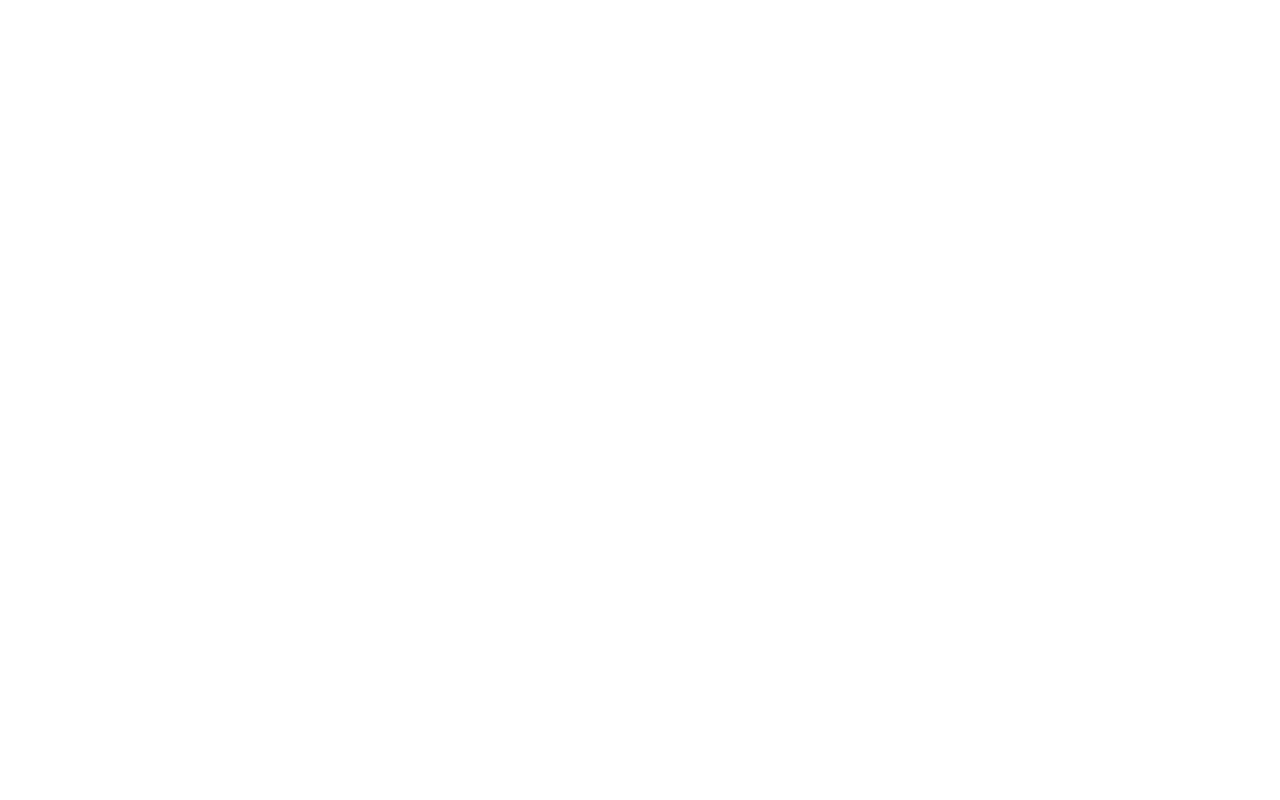
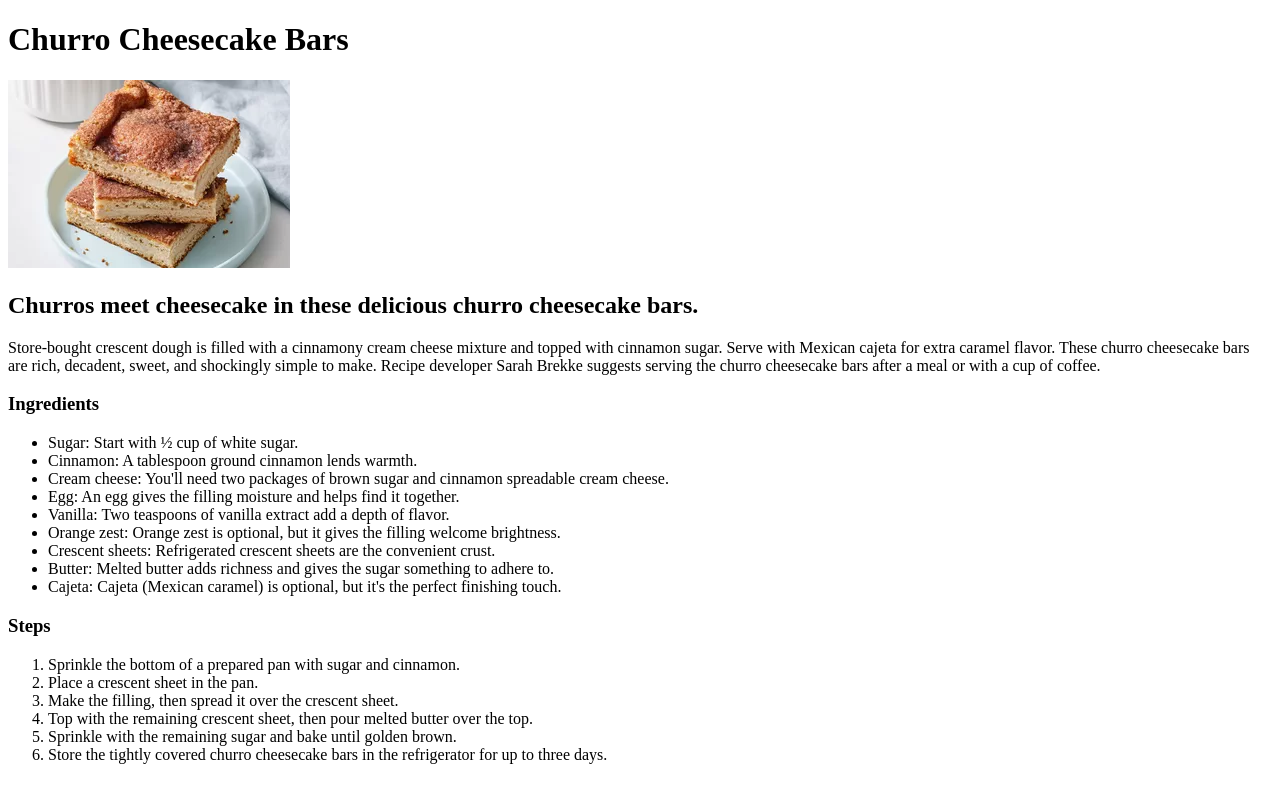
Before and after one commit to MegaShadders/odin-recipes, a plain HTML site: page recipes/churro-cheesecake-bars.html in a window 1280 px wide. Drawn offline with Linux system fonts and the light colour scheme.

Commit message:
create recipe content

```diff
--- a/recipes/churro-cheesecake-bars.html
+++ b/recipes/churro-cheesecake-bars.html
@@ -6,6 +6,34 @@
     <title>Churro Cheesecake Bars</title>
 </head>
 <body>
-
+    <h1>Churro Cheesecake Bars</h1>
+    <img src="../img/churro-cheasecake-bars.webp" alt="three cheesecake bars stacked on top of eachother">
+    <h2>Churros meet cheesecake in these delicious churro cheesecake bars.</h2>
+    <p>
+        Store-bought crescent dough is filled with a cinnamony cream cheese mixture and topped with cinnamon sugar. Serve with Mexican cajeta for extra caramel flavor.
+        These churro cheesecake bars are rich, decadent, sweet, and shockingly simple to make. Recipe developer Sarah Brekke suggests serving the churro cheesecake bars
+        after a meal or with a cup of coffee.
+    </p>
+    <h3>Ingredients</h3>
+    <ul>
+        <li>Sugar: Start with ½ cup of white sugar.</li>
+        <li>Cinnamon: A tablespoon ground cinnamon lends warmth.</li>
+        <li>Cream cheese: You'll need two packages of brown sugar and cinnamon spreadable cream cheese.</li>
+        <li>Egg: An egg gives the filling moisture and helps find it together.</li>
+        <li>Vanilla: Two teaspoons of vanilla extract add a depth of flavor.</li>
+        <li>Orange zest: Orange zest is optional, but it gives the filling welcome brightness.</li>
+        <li>Crescent sheets: Refrigerated crescent sheets are the convenient crust.</li>
+        <li>Butter: Melted butter adds richness and gives the sugar something to adhere to.</li>
+        <li>Cajeta: Cajeta (Mexican caramel) is optional, but it's the perfect finishing touch. </li>
+    </ul>
+    <h3>Steps</h3>
+    <ol>
+        <li>Sprinkle the bottom of a prepared pan with sugar and cinnamon. </li>
+        <li>Place a crescent sheet in the pan. </li>
+        <li>Make the filling, then spread it over the crescent sheet. </li>
+        <li>Top with the remaining crescent sheet, then pour melted butter over the top. </li>
+        <li>Sprinkle with the remaining sugar and bake until golden brown. </li>
+        <li>Store the tightly covered churro cheesecake bars in the refrigerator for up to three days.</li>
+    </ol>
 </body>
 </html>
```
Also changed, not shown: img/churro-cheasecake-bars.webp (added).
